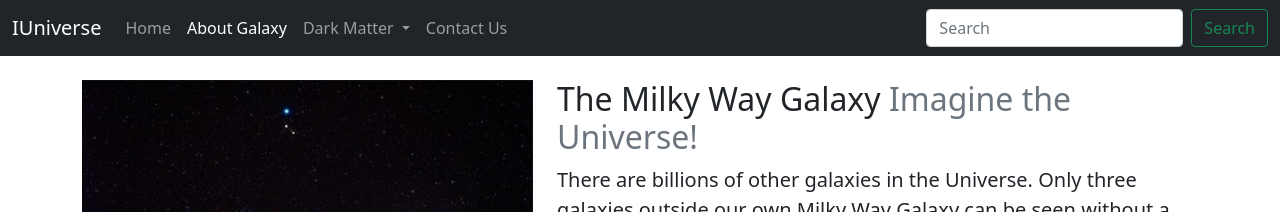
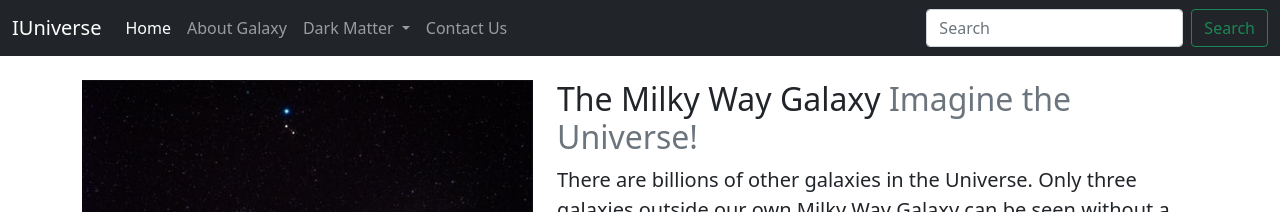
Before and after one commit to suraj81271/IUniverseBootStrap, a Jekyll site: the page about.html, which Jekyll copies as it is, in a window 1280 px wide. Shown: the top 212 px of the page. Built offline with Jekyll 4.4.1, drawn with Linux system fonts in a browser that asks for light colours.

Commit message:
Update about.html

```diff
--- a/about.html
+++ b/about.html
@@ -22,12 +22,12 @@
                 <span class="navbar-toggler-icon"></span>
             </button>
             <div class="collapse navbar-collapse" id="navbarSupportedContent">
-                <ul class="navbar-nav me-auto mb-2 mb-lg-0">
-                    <li class="nav-item">
-                        <a class="nav-link" aria-current="page" href="/">Home</a>
+               <ul class="navbar-nav me-auto mb-2 mb-lg-0">
+                    <li class="nav-item ">
+                        <a class="nav-link active" aria-current="page" href="//iUniverseBootstrap">Home</a>
                     </li>
                     <li class="nav-item ">
-                        <a class="nav-link active" href="/about.html">About Galaxy</a>
+                        <a class="nav-link" href="/iUniverseBootstrap/about.html">About Galaxy</a>
                     </li>
                     <li class="nav-item dropdown">
                         <a class="nav-link dropdown-toggle" href="#" id="navbarDropdown" role="button"
@@ -47,9 +47,8 @@
                         </ul>
                     </li>
                     <li class="nav-item">
-                        <a class="nav-link" href="/contact.html">Contact Us</a>
-                    </li>
-
+                        <a class="nav-link" href="/iUniverseBootstrap/contact.html">Contact Us</a>
+                   </li>
 
                 </ul>
                 <form class="d-flex">
```
